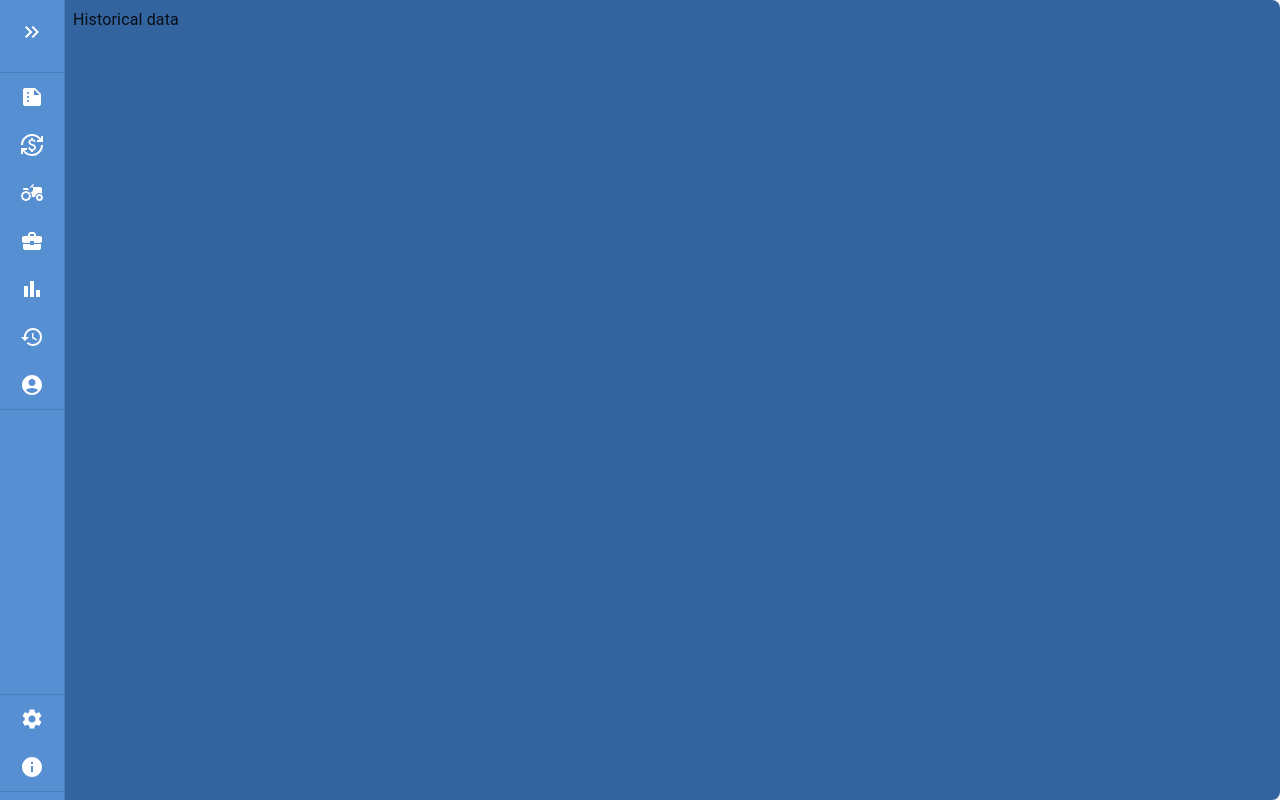
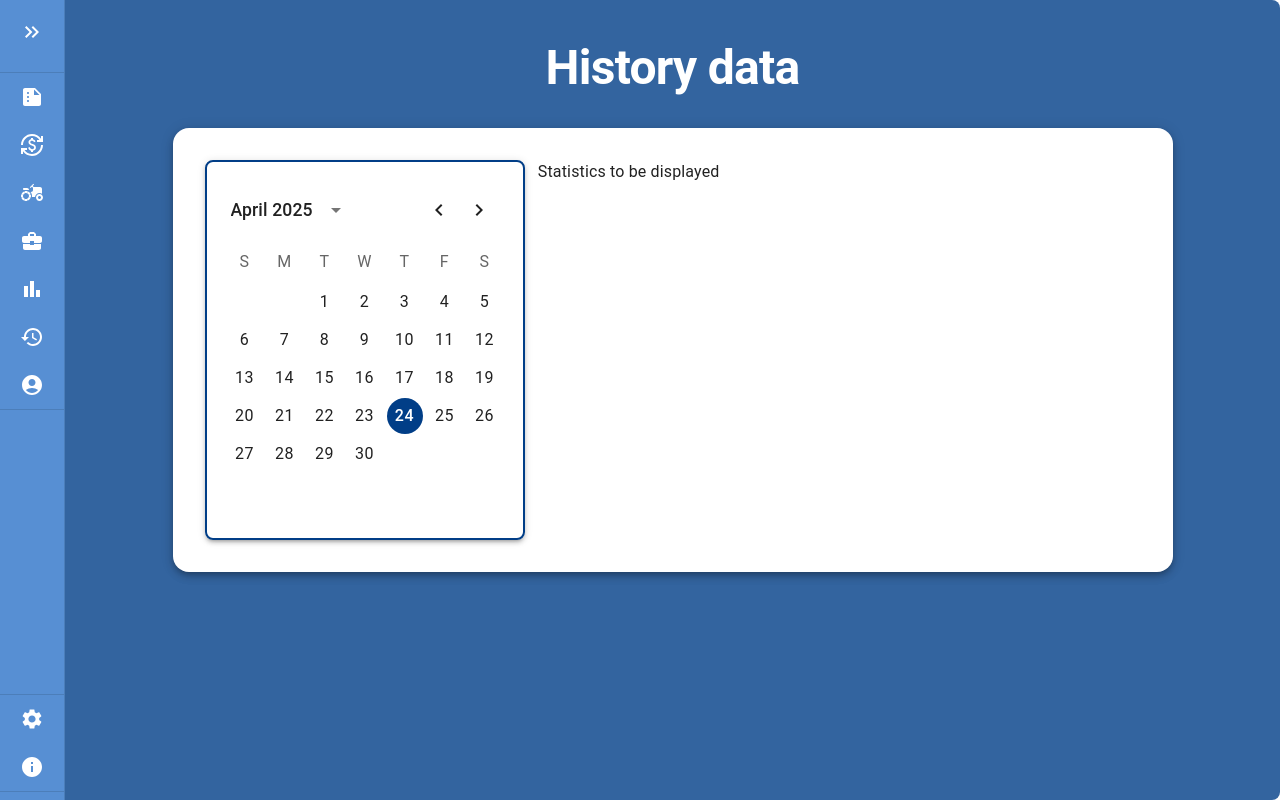
Before and after one commit to jonvabalis/BerryUi, a React (Vite) app: page /historyData in a window 1280 px wide. Built offline with nearby package versions, Linux system fonts and the light colour scheme; no server answers.

Commit message:
feat: added initial calendar display with recorded days display

```diff
--- /dev/null
+++ b/src/api/history/useGetAllRecordedDaysByYear.tsx
@@ -0,0 +1,17 @@
+import { useQuery } from "@tanstack/react-query";
+import axios from "axios";
+
+export const useGetAllRecordedDaysByYear = (year: number) => {
+  return useQuery<string[], Error>({
+    queryKey: ["getAllRecordedDaysByYear", year],
+    queryFn: async () => {
+      const { data } = await axios.get<string[]>(
+        `${import.meta.env.VITE_BASE_URL}/History/GetAllRecordedDaysByYear`,
+        {
+          params: { year: year },
+        }
+      );
+      return data;
+    },
+  });
+};
--- /dev/null
+++ b/src/components/HistoryData/HistoryDataBox.tsx
@@ -0,0 +1,115 @@
+import { useState, useMemo, useCallback } from "react";
+import { useToast } from "../../hooks/useToast";
+import { Typography } from "@mui/material";
+import { AdapterDayjs } from "@mui/x-date-pickers/AdapterDayjs";
+import { LocalizationProvider } from "@mui/x-date-pickers/LocalizationProvider";
+import dayjs, { Dayjs } from "dayjs";
+import { DateCalendar } from "@mui/x-date-pickers/DateCalendar";
+import { BoxPaper } from "../Reusable/BoxPaper";
+import { RecordedDataDay, RecordedDataDayProps } from "./RecordedDataDay";
+import { useGetAllRecordedDaysByYear } from "../../api/history/useGetAllRecordedDaysByYear";
+import Grid2 from "@mui/material/Grid2";
+
+export default function HistoryDataBox() {
+  const toast = useToast();
+
+  const [selectedDate, setSelectedDate] = useState<Dayjs | null>(dayjs());
+  const [currentDataYear, setCurrentDataYear] = useState<number>(
+    selectedDate ? selectedDate.year() : dayjs().year
+  );
+
+  const { data: datesWithData } = useGetAllRecordedDaysByYear(currentDataYear);
+
+  const calendarSlotProps = useMemo(
+    () => ({
+      day: {
+        highlightedDays: datesWithData,
+      } as RecordedDataDayProps,
+    }),
+    [datesWithData]
+  );
+
+  const handleDateChange = useCallback(
+    (date: Dayjs | null) => {
+      setSelectedDate(date);
+      if (date && date.year() !== currentDataYear) {
+        setCurrentDataYear(date.year());
+      }
+    },
+    [currentDataYear]
+  );
+
+  const handleMonthChange = useCallback(
+    (newMonthDate: Dayjs) => {
+      const newMonthYear = newMonthDate.year();
+      if (newMonthYear !== currentDataYear) {
+        setCurrentDataYear(newMonthYear);
+      }
+    },
+    [currentDataYear]
+  );
+
+  const handleYearChange = useCallback(
+    (newYearDate: Dayjs) => {
+      const newYear = newYearDate.year();
+      if (newYear !== currentDataYear) {
+        setCurrentDataYear(newYear);
+      }
+    },
+    [currentDataYear]
+  );
+
+  return (
+    <BoxPaper>
+      <Grid2 container spacing={{ xs: 4, sm: 4, lg: 8 }}>
+        <Grid2 size={{ xs: 12, md: 6, lg: 4 }}>
+          <LocalizationProvider dateAdapter={AdapterDayjs}>
+            <DateCalendar<Dayjs>
+              value={selectedDate}
+              onChange={handleDateChange}
+              onMonthChange={handleMonthChange}
+              onYearChange={handleYearChange}
+              slots={{ day: RecordedDataDay }}
+              slotProps={calendarSlotProps}
+              sx={{
+                width: "100%",
+                minWidth: { xs: 280, sm: 320 },
+                maxHeight: { xs: 380, sm: 420, md: 460, lg: 520 },
+                maxWidth: { sm: 380, md: 420, lg: 480 },
+                padding: { xs: 0.5, sm: 1, lg: 2 },
+                height: "auto",
+                border: "2px solid",
+                boxShadow: 3,
+                borderColor: "primary.main",
+                borderRadius: 2,
+                "& .MuiPickersDay-root": {
+                  width: { xs: 30, sm: 36 },
+                  height: { xs: 30, sm: 36 },
+                  fontSize: { xs: "0.7rem", sm: "1rem" },
+                },
+                "& .MuiDayCalendar-weekDayLabel": {
+                  width: { xs: 30, sm: 36 },
+                  fontSize: { xs: "0.7rem", sm: "1rem" },
+                },
+                "& .MuiPickersCalendarHeader-root": {
+                  px: { xs: 0.5, sm: 1 },
+                  my: { xs: 0.5, sm: 1, md: 1.5 },
+                },
+                "& .MuiPickersCalendarHeader-label": {
+                  fontWeight: "medium",
+                  fontSize: { xs: "0.9rem", sm: "1rem", md: "1.1rem" },
+                },
+                "& .MuiPickersArrowSwitcher-button": {
+                  color: "text.primary",
+                },
+              }}
+            />
+          </LocalizationProvider>
+        </Grid2>
+        <Grid2 size={{ xs: 12, md: 6, lg: 8 }}>
+          <Typography>Statistics to be displayed</Typography>
+        </Grid2>
+      </Grid2>
+    </BoxPaper>
+  );
+}
--- /dev/null
+++ b/src/components/HistoryData/RecordedDataDay.tsx
@@ -0,0 +1,42 @@
+import {
+  PickersDay,
+  PickersDayProps,
+} from "@mui/x-date-pickers/PickersDay/PickersDay";
+import { Dayjs } from "dayjs";
+import Badge from "@mui/material/Badge/Badge";
+import React from "react";
+
+export interface RecordedDataDayProps extends PickersDayProps<Dayjs> {
+  highlightedDays?: string[];
+}
+
+export const RecordedDataDay = React.memo((props: RecordedDataDayProps) => {
+  const { day, outsideCurrentMonth, highlightedDays = [], ...other } = props;
+  const formattedDay = day.format("YYYY-MM-DD");
+  const isHighlighted =
+    !outsideCurrentMonth && highlightedDays.includes(formattedDay);
+
+  return (
+    <Badge
+      overlap="circular"
+      badgeContent={isHighlighted ? "" : null}
+      color="primary"
+      sx={{
+        ".MuiBadge-badge": {
+          width: 8,
+          height: 8,
+          padding: 0,
+          minWidth: 0,
+          backgroundColor: "primary.main",
+          boxShadow: "0 0 0 1px white",
+        },
+      }}
+    >
+      <PickersDay
+        {...other}
+        outsideCurrentMonth={outsideCurrentMonth}
+        day={day}
+      />
+    </Badge>
+  );
+});
--- a/src/pages/historyData.tsx
+++ b/src/pages/historyData.tsx
@@ -1,3 +1,14 @@
+import Box from "@mui/material/Box/Box";
+import HistoryDataBox from "../components/HistoryData/HistoryDataBox";
+import PageHeader from "../components/Reusable/PageHeader";
+
 export default function historyData() {
-  return <div>Historical data</div>;
+  return (
+    <Box width="100vw">
+      <Box>
+        <PageHeader text="History data" />
+      </Box>
+      <HistoryDataBox />
+    </Box>
+  );
 }
```
